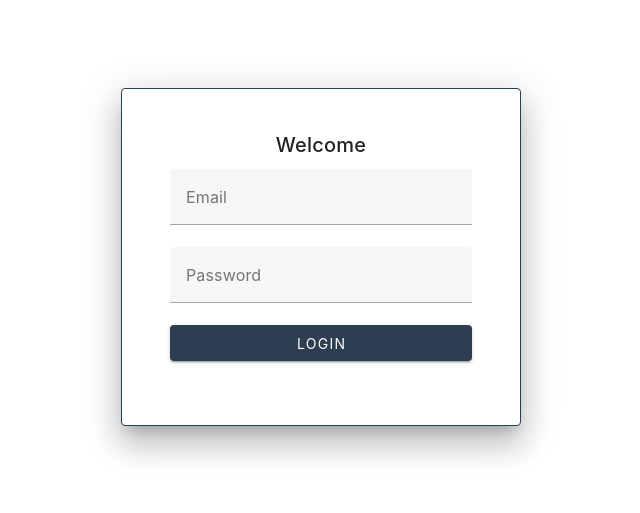
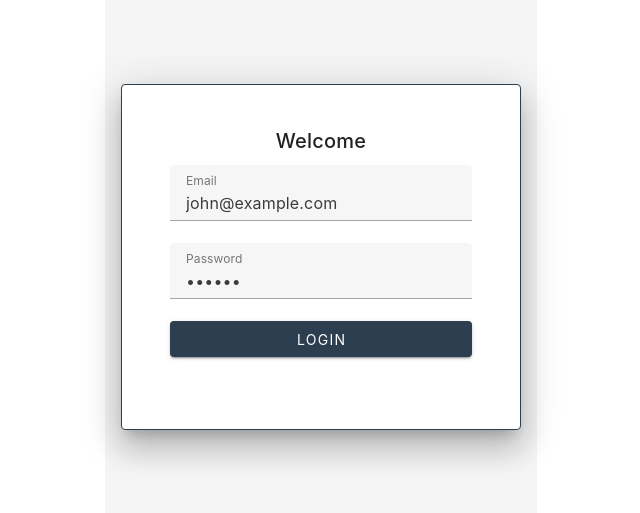
Before and after one commit to emmanesguerra/sales-tracker-ui, a Vue app: page / in a window 1280 px wide. Shown: the part 143-656 px from the top of the page, without its empty margins (319-959 px from the left). Built offline with nearby package versions, Linux system fonts and the light colour scheme.

Commit message:
fix displaying dashboard

```diff
--- a/package.json
+++ b/package.json
@@ -12,6 +12,7 @@
     "type-check": "vue-tsc --build"
   },
   "dependencies": {
+    "@mdi/font": "^7.4.47",
     "pinia": "^3.0.1",
     "pinia-plugin-persistedstate": "^4.2.0",
     "sass": "^1.86.0",
--- a/src/main.ts
+++ b/src/main.ts
@@ -7,15 +7,8 @@ import piniaPersist from 'pinia-plugin-persistedstate'
 import App from './App.vue'
 import router from './router'
 
-import 'vuetify/styles'
-import { createVuetify } from 'vuetify'
-import * as components from 'vuetify/components'
-import * as directives from 'vuetify/directives'
+import vuetify from './plugins/vuetify'
 
-const vuetify = createVuetify({
-    components,
-    directives,
-})
 const pinia = createPinia()
 pinia.use(piniaPersist)
 
--- a/src/modules/auth/pages/Login.vue
+++ b/src/modules/auth/pages/Login.vue
@@ -1,13 +1,19 @@
-<!-- src/modules/auth/views/Login.vue -->
+<!-- src/modules/auth/pages/Login.vue -->
 <template>
     <v-container class="fill-height d-flex align-center justify-center">
         <v-card class="login-card" elevation="20" width="400">
             <v-card-title class="text-center">Welcome</v-card-title>
             <v-card-text>
                 <v-form @submit.prevent="handleLogin">
-                    <v-text-field v-model="email" label="Email" type="email" required></v-text-field>
-                    <v-text-field v-model="password" label="Password" type="password" required></v-text-field>
-                    <v-btn type="submit" block>Login</v-btn>
+                    <v-text-field v-model="email" label="Email" type="email" required
+                        :error="!!errorMessage"></v-text-field>
+
+                    <v-text-field v-model="password" label="Password" type="password" required
+                        :error="!!errorMessage"></v-text-field>
+
+                    <v-alert v-if="errorMessage" type="error" dense>{{ errorMessage }}</v-alert>
+
+                    <v-btn type="submit" color="primary" block :loading="loading">Login</v-btn>
                 </v-form>
             </v-card-text>
         </v-card>
@@ -16,31 +22,40 @@
 
 <script setup lang="ts">
 import { ref } from 'vue';
+import { useRouter } from 'vue-router';
 import authService from '@/modules/auth/services/authService';
 import { useAuthStore } from '@/modules/auth/store/authStore';
 
-const email = ref('');
-const password = ref('');
+const email = ref('john@example.com');
+const password = ref('secret');
+const loading = ref(false);
+const errorMessage = ref('');
 const authStore = useAuthStore();
+const router = useRouter();
 
 const handleLogin = async () => {
-  try {
-    const data = await authService.login(email.value, password.value);
-    authStore.setToken(data.token);
-    console.log('Login successful:', data.token);
-  } catch (error) {
-    console.error('Login failed:', error);
-  }
+    loading.value = true;
+    errorMessage.value = '';
+
+    try {
+        const data = await authService.login(email.value, password.value);
+
+        // Store token in Pinia and localStorage
+        authStore.setToken(data.token);
+
+        // Redirect to dashboard after login
+        router.push({ name: 'Dashboard' });
+    } catch (error) {
+        errorMessage.value = 'Invalid email or password';
+    } finally {
+        loading.value = false;
+    }
 };
 </script>
 
 <style scoped>
 .login-card {
     border: 1px solid var(--vt-c-indigo);
-    padding:  2rem 2rem 3rem;
-}
-.login-card button {
-    background: var(--vt-c-indigo);
-    color: #fff;
+    padding: 2rem 2rem 3.5rem;
 }
 </style>
--- /dev/null
+++ b/src/modules/dashboard/pages/Dashboard.vue
@@ -0,0 +1,58 @@
+<template>
+    <v-container>
+        <!-- App bar -->
+        <v-app-bar color="primary" elevation="2">
+            <v-app-bar-title>Dashboard</v-app-bar-title>
+        </v-app-bar>
+
+        <!-- Navigation Drawer -->
+        <v-navigation-drawer elevation="1" expand-on-hover permanent rail>
+            <v-list class="large-font" nav>
+                <v-list-item prepend-icon="mdi-tshirt-crew" title="Item Management" value="items"></v-list-item>
+                <v-list-item prepend-icon="mdi-chart-box" title="Sales Report" value="sales"></v-list-item>
+                <v-list-item prepend-icon="mdi-qrcode" title="QR Generator" value="qrcode"></v-list-item>
+            </v-list>
+
+            <template v-slot:append>
+                <v-list class="large-font" nav>
+                    <v-divider></v-divider>
+                    <v-list-item prepend-icon="mdi-cog" title="Settings" value="settings"></v-list-item>
+                    <v-list-item prepend-icon="mdi-logout" title="Logout" @click="logout"></v-list-item>
+                </v-list>
+            </template>
+        </v-navigation-drawer>
+
+        <!-- Main content -->
+        <v-main>
+            <v-container>
+                <v-row>
+                    <v-col cols="12">
+                        <v-card>
+                            <v-card-title>Welcome, User!</v-card-title>
+                            <v-card-text>This is your dashboard.</v-card-text>
+                        </v-card>
+                    </v-col>
+                </v-row>
+            </v-container>
+        </v-main>
+    </v-container>
+</template>
+
+<script setup lang="ts">
+import { useAuthStore } from '@/modules/auth/store/authStore';
+import { useRouter } from 'vue-router';
+
+const authStore = useAuthStore();
+const router = useRouter();
+
+const logout = () => {
+    authStore.clearToken();
+    router.push({ name: 'Login' });
+};
+</script>
+
+<style scoped>
+.large-font :deep(.v-list-item-title) {
+  font-size: 1rem  !important;
+}
+</style>
--- /dev/null
+++ b/src/plugins/vuetify.ts
@@ -0,0 +1,33 @@
+// src/plugins/vuetify.ts
+import 'vuetify/styles'
+import { createVuetify } from 'vuetify'
+import * as components from 'vuetify/components'
+import * as directives from 'vuetify/directives'
+import '@mdi/font/css/materialdesignicons.css'
+
+// Define custom theme
+const customTheme = {
+    dark: false,
+    colors: {
+        primary: getComputedStyle(document.documentElement).getPropertyValue('--vt-c-indigo').trim(),
+        secondary: '#FFC107',
+        background: '#F5F5F5',
+    }
+}
+
+// Vuetify instance
+const vuetify = createVuetify({
+    components,
+    directives,
+    theme: {
+        defaultTheme: 'customTheme',
+        themes: {
+            customTheme,
+        }
+    },
+    icons: {
+        defaultSet: 'mdi',
+    },
+})
+
+export default vuetify
--- a/src/router/index.ts
+++ b/src/router/index.ts
@@ -1,15 +1,35 @@
 import { createRouter, createWebHistory } from 'vue-router'
+import { useAuthStore } from '@/modules/auth/store/authStore'
 import Login from '@/modules/auth/pages/Login.vue'
+import Dashboard from '@/modules/dashboard/pages/Dashboard.vue'
+
+const routes = [
+  {
+    path: '/',
+    name: 'Login',
+    component: Login,
+  },
+  {
+    path: '/dashboard',
+    name: 'Dashboard',
+    component: Dashboard ,
+  },
+];
 
 const router = createRouter({
   history: createWebHistory(import.meta.env.BASE_URL),
-  routes: [
-    {
-      path: '/',
-      name: 'Login',
-      component: Login,
-    },
-  ],
+  routes,
+})
+
+// navigation guard
+router.beforeEach((to, from, next) => {
+  const authStore = useAuthStore();
+
+  if (to.path === '/dashboard' && !authStore.token) {
+    next({ name: 'Login' });
+  } else {
+    next();
+  }
 })
 
 export default router
```
Also changed, not shown: 1 other file (tests, documents, lock files or other folders).
